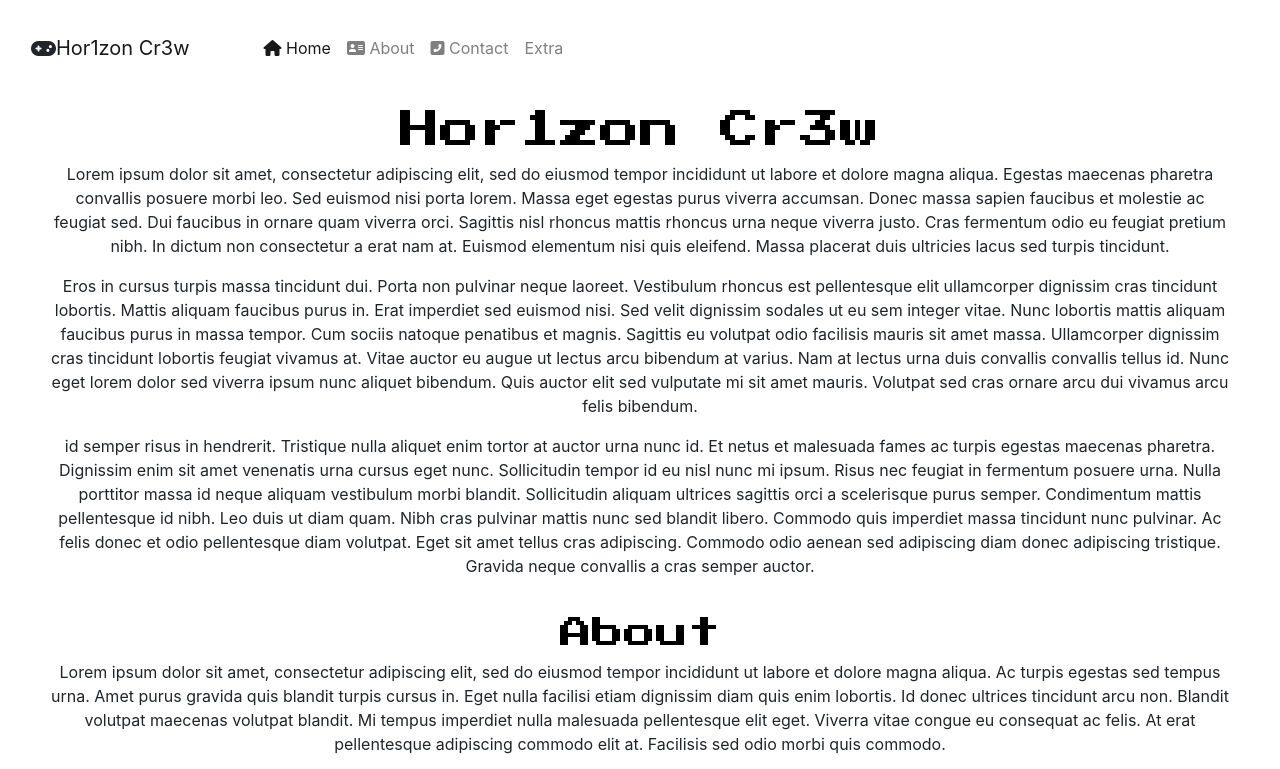
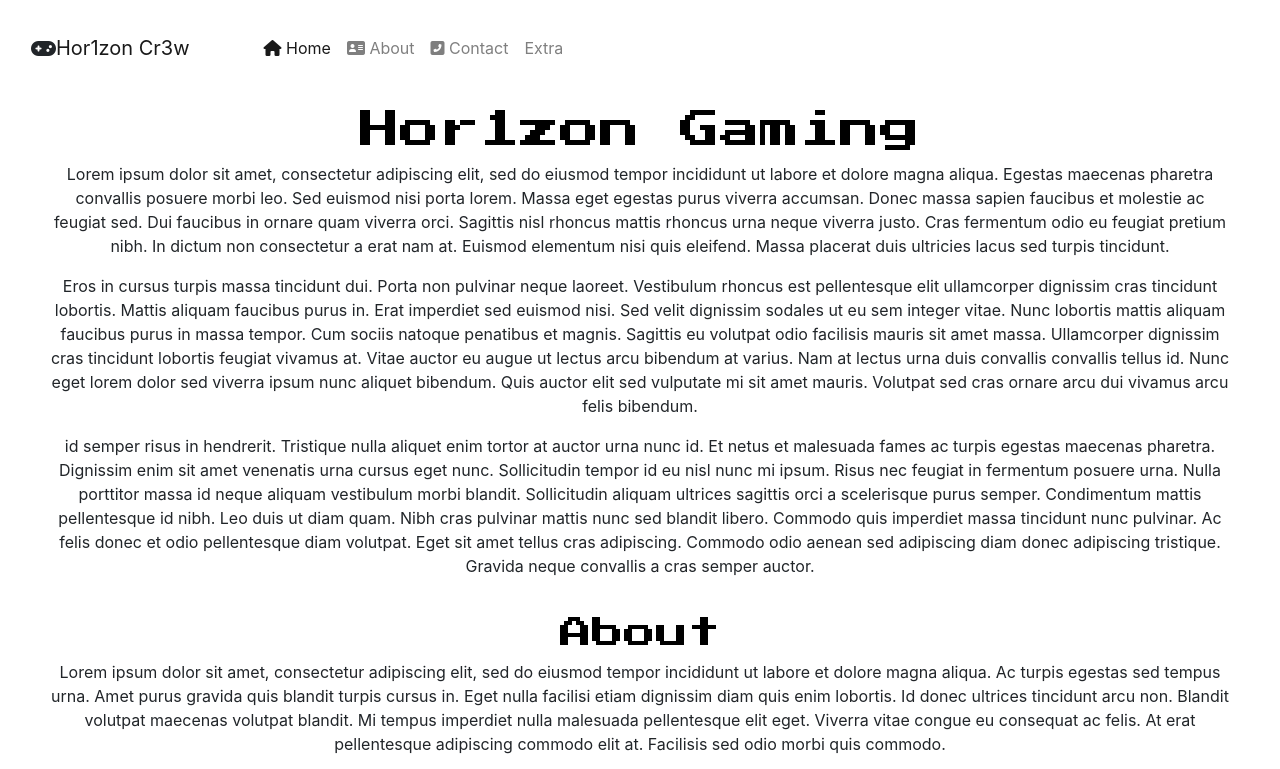
Before and after one commit to DattBhatt/DattBhatt.github.io, a plain HTML site: page index.html in a window 1280 px wide. Shown: the top 769 px of the page. Drawn offline with nearby package versions, Linux system fonts and the light colour scheme.

Commit message:
Update index.html

```diff
--- a/index.html
+++ b/index.html
@@ -12,7 +12,7 @@
     <body>
 
         <title>
-            Hor1zon Cr3w
+            Hor1zon Gaming
         </title>
 
         <div class ="container-fluid">
@@ -43,7 +43,7 @@
         </div>
 
         <div name = "home" id = "home" class="home_div">
-          <h1>Hor1zon Cr3w</h1>
+          <h1>Hor1zon Gaming</h1>
           <p>Lorem ipsum dolor sit amet, consectetur adipiscing elit, sed do eiusmod tempor incididunt ut labore et dolore magna aliqua. Egestas maecenas pharetra convallis posuere morbi leo. Sed euismod nisi porta lorem. Massa eget egestas purus viverra accumsan. Donec massa sapien faucibus et molestie ac feugiat sed. Dui faucibus in ornare quam viverra orci. Sagittis nisl rhoncus mattis rhoncus urna neque viverra justo. Cras fermentum odio eu feugiat pretium nibh. In dictum non consectetur a erat nam at. Euismod elementum nisi quis eleifend. Massa placerat duis ultricies lacus sed turpis tincidunt.</p>
 
           <p>Eros in cursus turpis massa tincidunt dui. Porta non pulvinar neque laoreet. Vestibulum rhoncus est pellentesque elit ullamcorper dignissim cras tincidunt lobortis. Mattis aliquam faucibus purus in. Erat imperdiet sed euismod nisi. Sed velit dignissim sodales ut eu sem integer vitae. Nunc lobortis mattis aliquam faucibus purus in massa tempor. Cum sociis natoque penatibus et magnis. Sagittis eu volutpat odio facilisis mauris sit amet massa. Ullamcorper dignissim cras tincidunt lobortis feugiat vivamus at. Vitae auctor eu augue ut lectus arcu bibendum at varius. Nam at lectus urna duis convallis convallis tellus id. Nunc eget lorem dolor sed viverra ipsum nunc aliquet bibendum. Quis auctor elit sed vulputate mi sit amet mauris. Volutpat sed cras ornare arcu dui vivamus arcu felis bibendum.</p>
```
